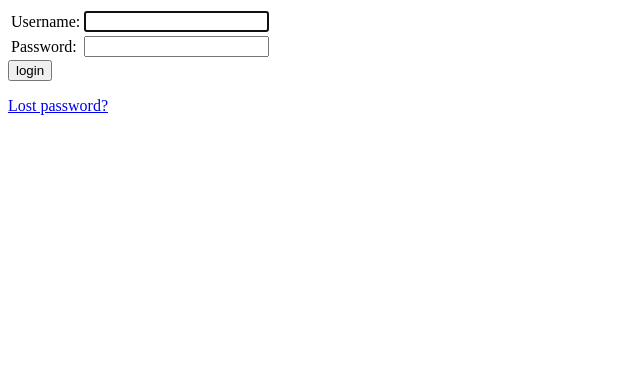
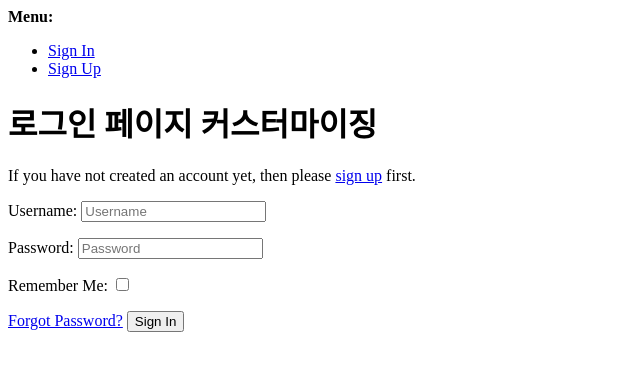
Before and after one commit to LeeJuHwan/DjangoTutorial, a Django app: page /accounts/login/ in a window 1280 px wide. Shown: the top 371 px of the page, without its empty margins (0-640 px from the left). Run offline with Django 4.2, Linux system fonts and the light colour scheme; some libraries are stand-ins or nearby versions.

Commit message:
member registration

```diff
--- a/dealershop/dealershop/urls.py
+++ b/dealershop/dealershop/urls.py
@@ -22,7 +22,8 @@ urlpatterns = [
     path("admin/", admin.site.urls),
     path("inventory/", include("inventory.urls")),
     path("", RedirectView.as_view(url = "inventory/")),
-    path('accounts/', include('django.contrib.auth.urls')),
+    # path('accounts/', include('django.contrib.auth.urls')),
+    path("accounts/", include("allauth.urls")),
     path("signup", views.SignUpView.as_view(), name = "signup"),
 
 ]
--- a/dealershop/inventory/templates/inventory/main.html
+++ b/dealershop/inventory/templates/inventory/main.html
@@ -1,7 +1,7 @@
 <h1>main index page welcome {{ name }} is success logged in </h1>
 {% if user.is_authenticated %}
     <p>You are logged in as  {{ user.get_username }}</p>
-    <p><a href="{% url 'logout' %}?next={{request.path}}">Log out</a></p>
+    <p><a href="{% url 'account_logout' %}?next={{request.path}}">Log out</a></p>
 {% else %}
-    You are not logged in yet! Please login by clicking <a href="{% url 'login' %}?next={{request.path}}">here</a>
+    You are not logged in yet! Please login by clicking <a href="{% url 'account_login' %}?next={{request.path}}">here</a>
 {% endif %}
--- /dev/null
+++ b/dealershop/templates/account/login.html
@@ -0,0 +1,46 @@
+{% extends "account/base.html" %}
+
+{% load i18n %}
+{% load account socialaccount %}
+
+{% block head_title %}{% trans "Sign In" %}{% endblock %}
+
+{% block content %}
+
+<h1>{% trans "로그인 페이지 커스터마이징" %}</h1>
+
+{% get_providers as socialaccount_providers %}
+
+{% if socialaccount_providers %}
+<p>{% blocktrans with site.name as site_name %}Please sign in with one
+of your existing third party accounts. Or, <a href="{{ signup_url }}">sign up</a>
+for a {{ site_name }} account and sign in below:{% endblocktrans %}</p>
+
+<div class="socialaccount_ballot">
+
+  <ul class="socialaccount_providers">
+    {% include "socialaccount/snippets/provider_list.html" with process="login" %}
+  </ul>
+
+  <div class="login-or">{% trans 'or' %}</div>
+
+</div>
+
+{% include "socialaccount/snippets/login_extra.html" %}
+
+{% else %}
+<p>{% blocktrans %}If you have not created an account yet, then please
+<a href="{{ signup_url }}">sign up</a> first.{% endblocktrans %}</p>
+{% endif %}
+
+<form class="login" method="POST" action="{% url 'account_login' %}">
+  {% csrf_token %}
+  {{ form.as_p }}
+  {% if redirect_field_value %}
+  <input type="hidden" name="{{ redirect_field_name }}" value="{{ redirect_field_value }}" />
+  {% endif %}
+  <a class="button secondaryAction" href="{% url 'account_reset_password' %}">{% trans "Forgot Password?" %}</a>
+  <button class="primaryAction" type="submit">{% trans "Sign In" %}</button>
+</form>
+
+{% endblock %}
```
Also changed, not shown: dealershop/dealershop/settings.py (+13 -0 lines), readme/inflearn4.md (+63 -0 lines), readme/inflearn5.md (added, +1 -0 lines), README.md, dealershop/db.sqlite3.
